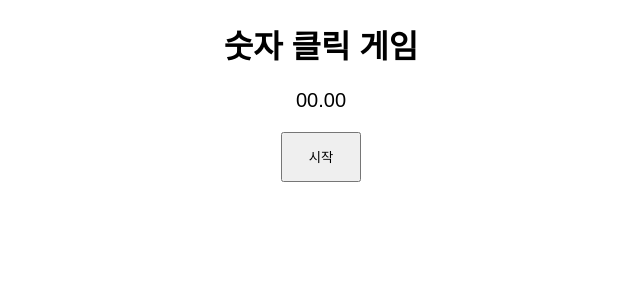
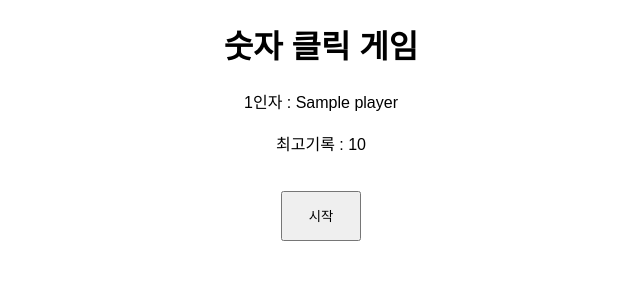
Before and after one commit to aidencjswo/webflask, a Flask app: template main/templates/four.html in a window 1280 px wide. Shown: the top 300 px of the page, without its empty margins (319-959 px from the left). Run offline with Flask 3, Linux system fonts and the light colour scheme; the template is opened without the code that fills it: most values are stand-ins (such as "Sample title", 1, 10 or a date in 2020).

Commit message:
최고기록까지

```diff
--- a/main/app.py
+++ b/main/app.py
@@ -1,7 +1,9 @@
-from flask import Flask,render_template
+from flask import Flask,render_template,jsonify,request
 import test
 import random
 import mysql.connector
+import datetime
+import time
 
 app = Flask(__name__)
 
@@ -31,13 +33,46 @@ def connect_db_get_quiz():
     return result
 
 def get_achivement():
-    print('ㅇ')
     connection = mysql.connector.connect(**config)
     query = "select cnt from sample.achievement_rate where seq1 = 'test';"
     cursor = connection.cursor()
     cursor.execute(query)
     result = cursor.fetchall()
     return result[0][0]
+
+
+def connect_db_get_number_game_score():
+    print('가져오기')
+    connection = mysql.connector.connect(**config)
+    query = "SELECT score, player FROM sample.numgame WHERE score = (SELECT MIN(score) FROM sample.numgame);"
+    #커서 생성
+    cursor = connection.cursor()
+    #쿼리 실행
+    cursor.execute(query)
+    #테이블 조회
+    result = cursor.fetchall()
+    #랜덤번호 출력
+    connection.close()
+
+    temp_obj = {
+        "score":result[0][0],
+        "player":result[0][1]
+    }
+
+    return temp_obj
+
+def insert_db_number_game_score(player,score):
+    print('인서트실행')
+    connection = mysql.connector.connect(**config)
+    date = time.localtime()
+    date_str = str(date.tm_year)+"/"+str(date.tm_mon)+"/"+str(date.tm_mday)
+    data_to_insert = (score['score'],player,date_str)
+    cursor = connection.cursor()
+    query = "insert into sample.numgame (score,player,play_date) values (%s,%s,%s);"
+    cursor.execute(query,data_to_insert)
+    connection.commit()
+    cursor.close()
+    connection.close()
 
 
 
@@ -59,7 +94,24 @@ def three():
 
 @app.route('/four')
 def four():
-    return render_template('four.html')
+    return render_template('four.html',score = connect_db_get_number_game_score())
+
+
+@app.route('/number/update', methods=['POST'])
+def number_update():
+    best_score = connect_db_get_number_game_score()
+    current_score = request.json  # JSON 형식의 요청 데이터를 가져옵니다.
+    print(current_score['player'])
+    insert_db_number_game_score(current_score['player'],current_score)
+
+    if float(current_score['score']) < float(best_score['score']):
+        # 요청 데이터에서 필요한 작업을 수행합니다.
+        print("신기록!")
+        data = {"message":"신기록입니다!"}
+        return jsonify(data)
+    else:
+        data = {"message":"다시 도전하세요!"}
+        return jsonify(data)
 
 if __name__ == '__main__':
     print('server start complete')
--- a/main/templates/four.html
+++ b/main/templates/four.html
@@ -43,8 +43,8 @@
             align-items: center;
         }
 
-        .modalText{
-            font-size : 80px;
+        .modalText {
+            font-size: 80px;
             font-weight: 900;
         }
 
@@ -54,30 +54,42 @@
             display: block;
             margin: 0 auto;
         }
-        #number-container{
+
+        #number-container {
             width: 400px;
             margin: 0 auto;
         }
 
-        #timer{
-            font-size : 20px;
+        #timer {
+            font-size: 20px;
         }
+
     </style>
 </head>
 
 <body>
     <div id='main-container'>
         <h1>숫자 클릭 게임</h1>
-        <p id="timer">00.00</p>
+        <p id="timer" style = "display: none;">00.00</p>
+        <div id="best-score">
+        <span>1인자 : {{score['player']}}</span>
+        <br><br>
+        <span>최고기록 : {{score['score']}}</span>
+        <br><br>
+        </div>
+        <div id = 'result-box'></div>
+        <br>
         <button id="startButton">시작</button>
         <div class="container" id="number-container"></div>
     </div>
     <script>
         const mainContainer = document.getElementById('main-container');
         const numberContainer = document.getElementById('number-container');
+        const bestScore = document.getElementById('best-score');
+        const timer = document.getElementById('timer');
         let currentNumber = 1;
 
-        let totalCnt = 3;
+        let totalCnt = 20;
 
 
         let timerInterval;
@@ -87,6 +99,8 @@
 
         startButton.addEventListener('click', startTimer);
         function startTimer() {
+            timer.style.display = 'block';
+            bestScore.style.display = 'none';
             currentNumber = 1;
             startButton.disabled = true;
             const tempDiv = document.createElement('div');
@@ -116,9 +130,34 @@
                         numberButton.style.cursor = 'default';
                         console.log(currentNumber);
                         if (currentNumber == totalCnt) {
-                            console.log('게임끝');
+                            var player = prompt('이름을 입력하세요')
+                            console.log(player)
                             numberContainer.innerHTML = '';
                             startButton.style.display = 'block'
+                            const score = document.getElementById('timer').innerText
+                            fetch('/number/update', {
+                                method: 'POST', // POST 요청 설정
+                                headers: {
+                                    'Content-Type': 'application/json', // JSON 데이터를 보낼 경우 헤더 설정
+                                },
+                                body: JSON.stringify({ 'score': score ,'player':player}) // JSON 데이터를 문자열로 변환하여 body에 설정
+                            }) // 데이터를 가져올 URL을 지정합니다.
+                                .then(response => {
+                                    // 서버 응답을 처리합니다.
+                                    if (!response.ok) {
+                                        throw new Error('네트워크 오류'); // HTTP 상태 코드가 200 OK가 아닌 경우 오류 처리
+                                    }
+                                    return response.json(); // JSON 형식의 응답을 파싱합니다.
+                                })
+                                .then(data => {
+                                    // 파싱된 데이터를 사용합니다.
+                                    const resultBox = document.getElementById('result-box')
+                                    resultBox.innerText = data['message'];
+                                })
+                                .catch(error => {
+                                    // 오류를 처리합니다.
+                                    console.error('오류 발생:', error);
+                                });
                             stopTimer();
                         }
                         currentNumber++;
@@ -144,6 +183,7 @@
             setTimeout(decreaseModalText, 1000); // 1초마다 호출하여 모달 텍스트 감소
         }
         function stopTimer() {
+
             clearInterval(timerInterval);
             startButton.disabled = false;
         }
--- a/main/templates/index.html
+++ b/main/templates/index.html
@@ -72,7 +72,7 @@
         <a href="/two" id="two">포도송이</a>
     </div>
     <div onclick="navigateTo('/four')">
-        <a href="/four" id="two">comming soon!</a>
+        <a href="/four" id="four">숫자게임</a>
     </div>
     <script>
         function navigateTo(path) {
```
Also changed, not shown: main/test.py (added, +7 -0 lines).
